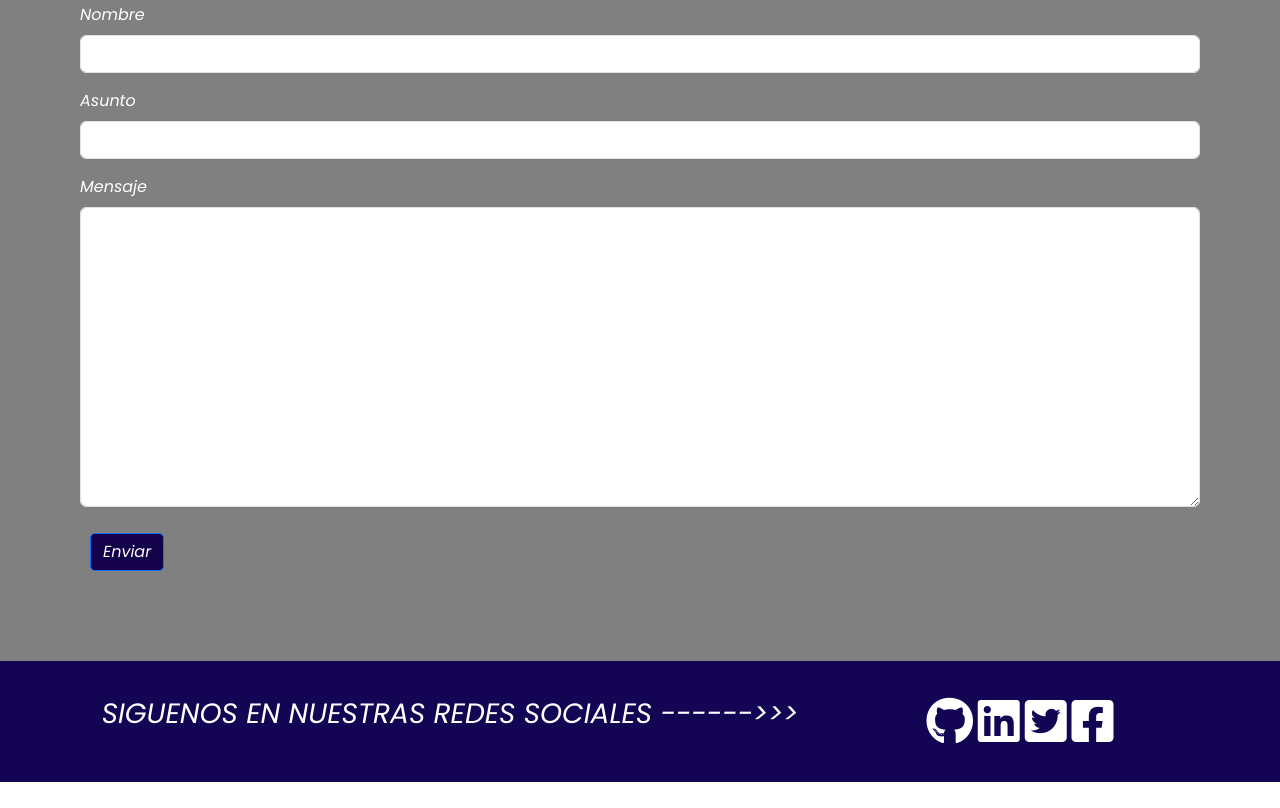
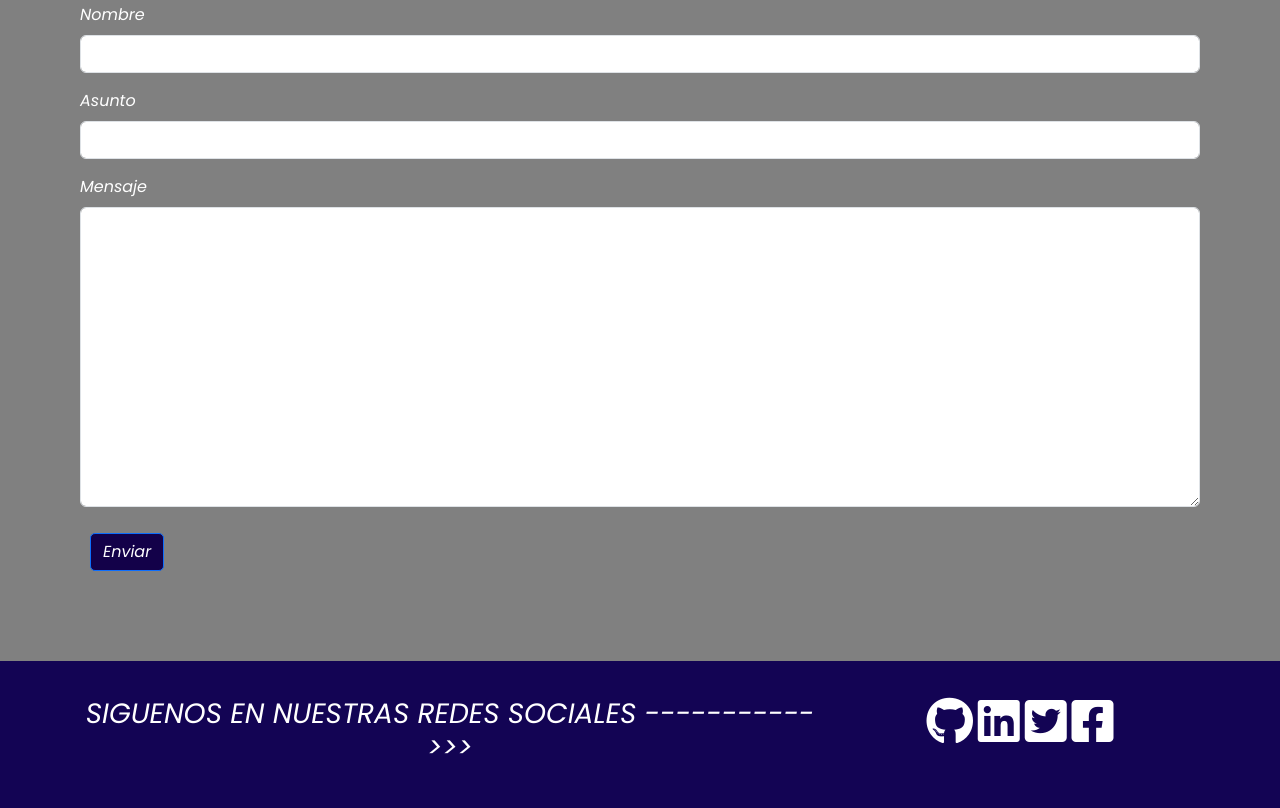
Before and after one commit to angela1976castro/VIAJESDECHILE, a plain HTML site: page index.html in a window 1280 px wide. Shown: the part 1909-2717 px from the top of the page. Before the commit the page ends 2691 px from the top, so only its background shows below. Drawn offline with nearby package versions, Linux system fonts and the light colour scheme; a web font is replaced by a local one.

Commit message:
Se modifica mensaje del footer

```diff
--- a/assets/css/miestilo.css
+++ b/assets/css/miestilo.css
@@ -30,12 +30,11 @@
     text-align: justify;
     padding: 10px;
  }
- .container{
-    gap: 50px;
- }
+
 .iconos{
     background-color: #05108d;
     margin: 10px;
+
 
 }
 
--- a/index.html
+++ b/index.html
@@ -313,7 +313,7 @@
       <div class="container text-white">
         <div class="row">
           <div class="col-sm-6 col-md-8 my-3">
-            <h3>SIGUENOS EN NUESTRAS REDES SOCIALES ------>>> </h3>
+            <h3>SIGUENOS EN NUESTRAS REDES SOCIALES ----------->>> </h3>
           </div>
           <!-- ICONOS Y LINKS REDES SOCIALES -->
           <div class="col-sm-12 col-lg 4 my-3">
```
